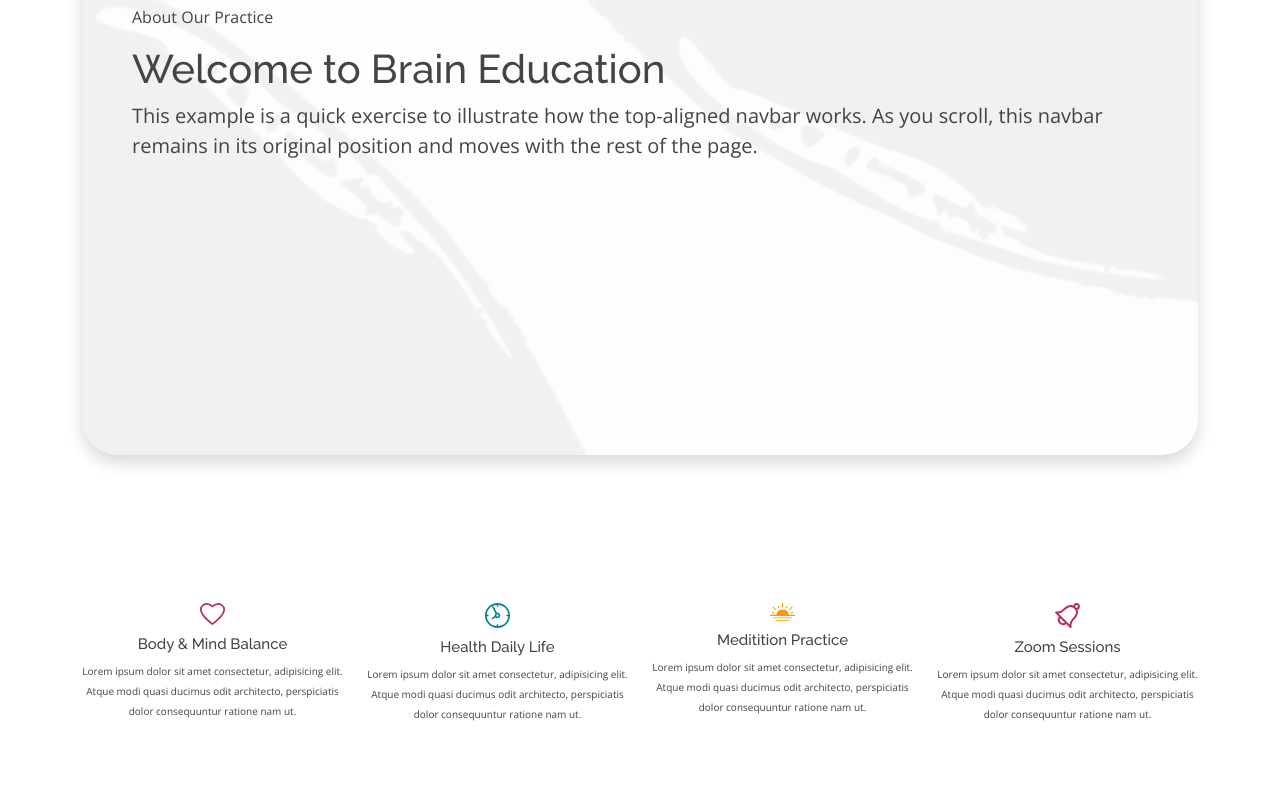
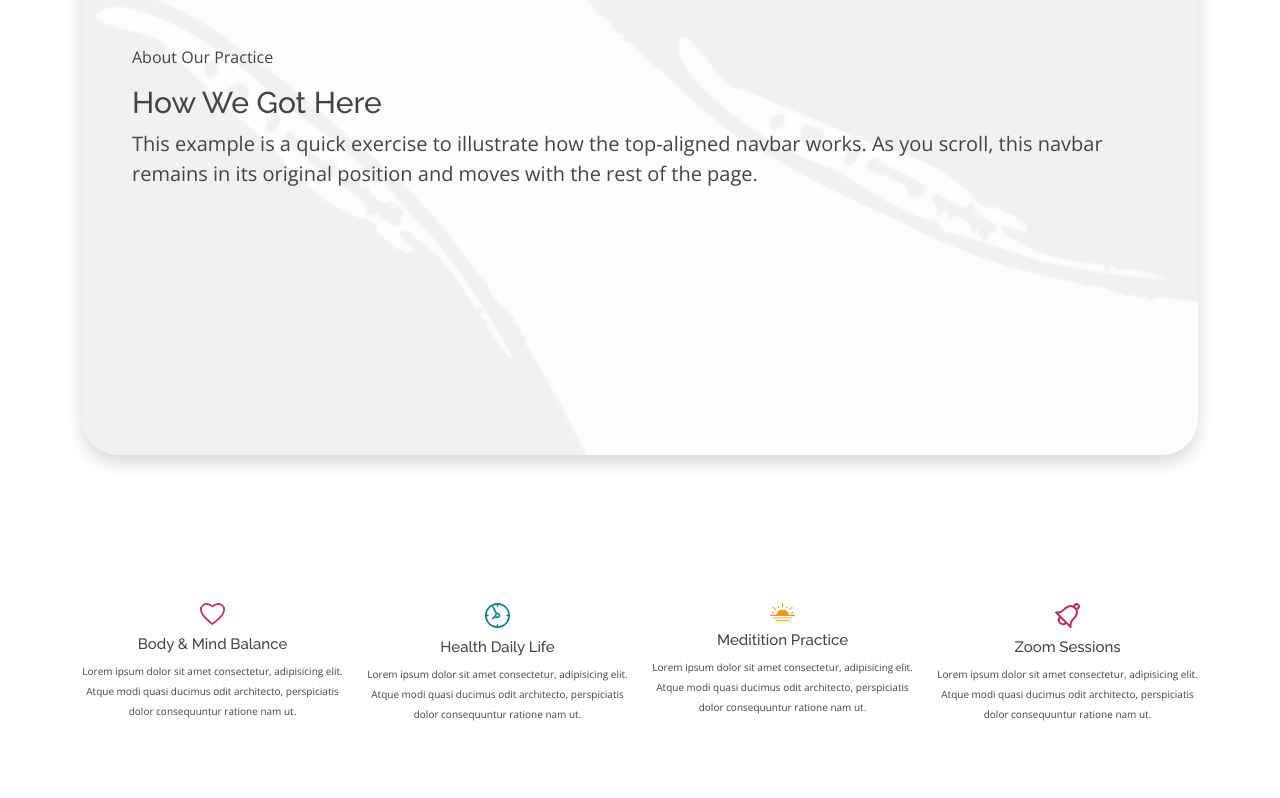
Before and after one commit to mgelvoleo/bemeproject, a plain HTML site: page index.html in a window 1280 px wide. Shown: the part 1343-2141 px from the top of the page. Drawn offline with nearby package versions, Linux system fonts and the light colour scheme.

Commit message:
fix the welcome block for the alignment

```diff
--- a/assets/css/style.css
+++ b/assets/css/style.css
@@ -2451,8 +2451,12 @@ font-size: 17px;
     font-size: 35px;
 }
 
-.about-logo .inner-about.row {
+#about .inner-about.row {
   padding-top: 40px;
+}
+
+#about .inner-about.row h1 {
+  font-size: 30px;
 }
 
 /**MEMBERSHIP**/
--- a/index.html
+++ b/index.html
@@ -136,7 +136,7 @@
           </div>
           <div class="inner-about row">
             <p>About Our Practice</p>
-            <h1>Welcome to Brain Education</h1>
+            <h1>How We Got Here</h1>
             <p class="lead">This example is a quick exercise to illustrate how the top-aligned navbar works. As you scroll, this navbar remains in its original position and moves with the rest of the page.</p></div>
           </div>
       </div>
```
